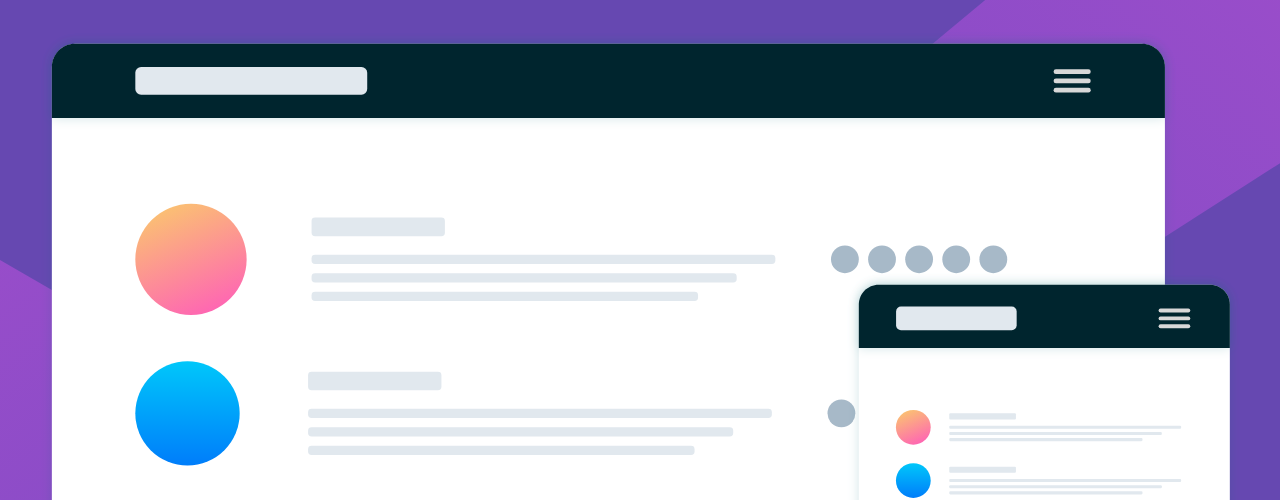
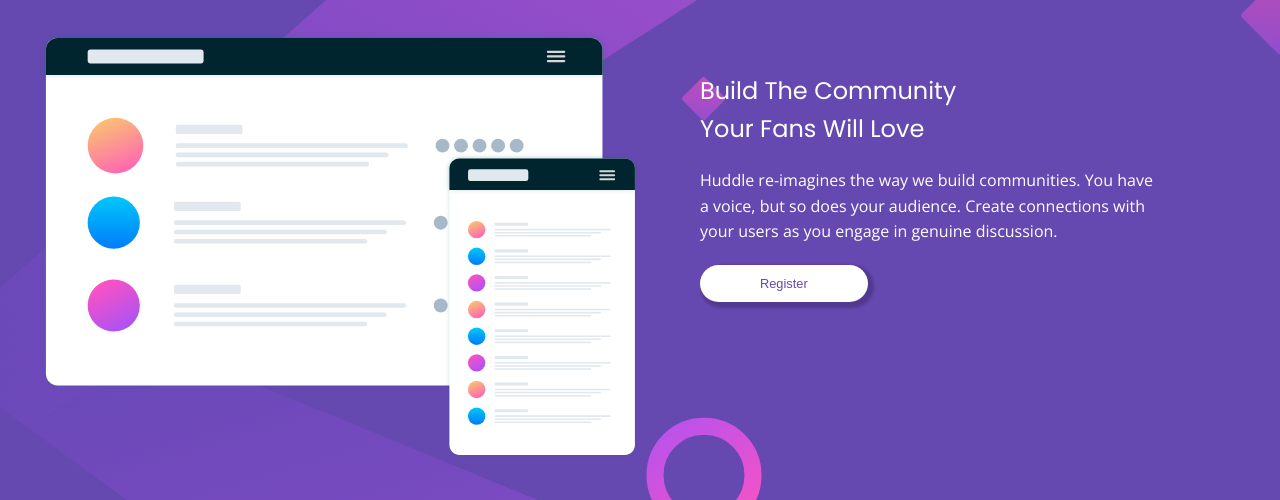
Before and after one commit to akariden/frontend-practice2, a plain HTML site: page index.html in a window 1280 px wide. Shown: the part 88-588 px from the top of the page. Drawn offline with nearby package versions, Linux system fonts and the light colour scheme.

Commit message:
create desktop PC page

```diff
--- a/css/stylesheet.css
+++ b/css/stylesheet.css
@@ -8,7 +8,7 @@ body {
 
 .lg-container {
   background: hsl(257, 42%, 49%) url(../images/bg-mobile.svg) no-repeat;
-  background-size: 100% auto;
+  background-size: contain;
   text-align: center;
   padding: 40px;
 }
@@ -38,13 +38,14 @@ body {
 .register-btn {
 	box-shadow: 3px 3px 3px 3px rgba(0,0,0,0.2);
 	background-color: #ffffff;
-	border-radius: 1rem;
+	border-radius: 1.2rem;
   border-style: none;
 	display: inline-block;
 	cursor: pointer;
 	color: hsl(257, 42%, 49%);
 	font-size: 0.8rem;
-	padding:0.6rem 70px;
+	padding:0.7rem 60px;
+  min-width: 150px;
 	text-decoration:none;
 }
 
@@ -67,3 +68,40 @@ body {
   vertical-align: middle;
   margin: 3px;
 }
+
+@media screen and (min-width: 960px) {
+  body {
+    font-size: 1rem;
+  }
+
+  .lg-container {
+    background: hsl(257, 42%, 49%) url(../images/bg-desktop.svg) no-repeat;
+    text-align: left;
+  }
+
+  .mock-img {
+    width : 50%;
+    float: left;
+    margin-right: 60px;
+  }
+
+  .text-wrapper {
+    overflow: auto;
+    padding-top: 60px;
+  }
+
+  .heading {
+    width: 50%;
+    min-width: 300px;
+    max-width: 350px;
+  }
+
+  .content {
+    max-width: 460px;
+  }
+  .sns-icons {
+    clear: both;
+    text-align: right;
+  }
+
+}
--- a/index.html
+++ b/index.html
@@ -4,9 +4,9 @@
   <meta charset="UTF-8">
   <meta name="viewport" content="width=device-width, initial-scale=1.0"> <!-- displays site properly based on user's device -->
   <link rel="stylesheet" href="https://use.fontawesome.com/releases/v5.7.2/css/all.css" integrity="sha384-fnmOCqbTlWIlj8LyTjo7mOUStjsKC4pOpQbqyi7RrhN7udi9RwhKkMHpvLbHG9Sr" crossorigin="anonymous">
-  <link rel="icon" type="image/png" sizes="32x32" href="./images/favicon-32x32.png">
+  <link rel="icon" type="image/png" sizes="32x32" href="images/favicon-32x32.png">
   <link rel="stylesheet" href="https://fonts.googleapis.com/css?family=Open+Sans|Poppins:400,700">
-  <link rel="stylesheet" href="./css/stylesheet.css">
+  <link rel="stylesheet" href="css/stylesheet.css">
   <title>Frontend Mentor | Huddle landing page with single introductory section</title>
 
   <!-- Feel free to remove these styles or customise in your own stylesheet 👍 -->
@@ -19,12 +19,12 @@
 <div class="lg-container">
   <!-- logo -->
   <div class="logo-wrapper">
-    <img class="logo" src="./images/logo.svg" alt="Huddle-logo">
+    <img class="logo" src="images/logo.svg" alt="Huddle-logo">
   </div>
 
   <!-- image -->
   <div>
-    <img class="mock-img" src="./images/illustration-mockups.svg">
+    <img class="mock-img" src="images/illustration-mockups.svg">
   </div>
 
   <!-- text -->
@@ -32,7 +32,7 @@
     <h2 class="heading">
       Build The Community Your Fans Will Love
     </h2>
-    <p>
+    <p class="content">
       Huddle re-imagines the way we build communities. You have a voice, but so does your audience.
       Create connections with your users as you engage in genuine discussion.
     </p>
```
